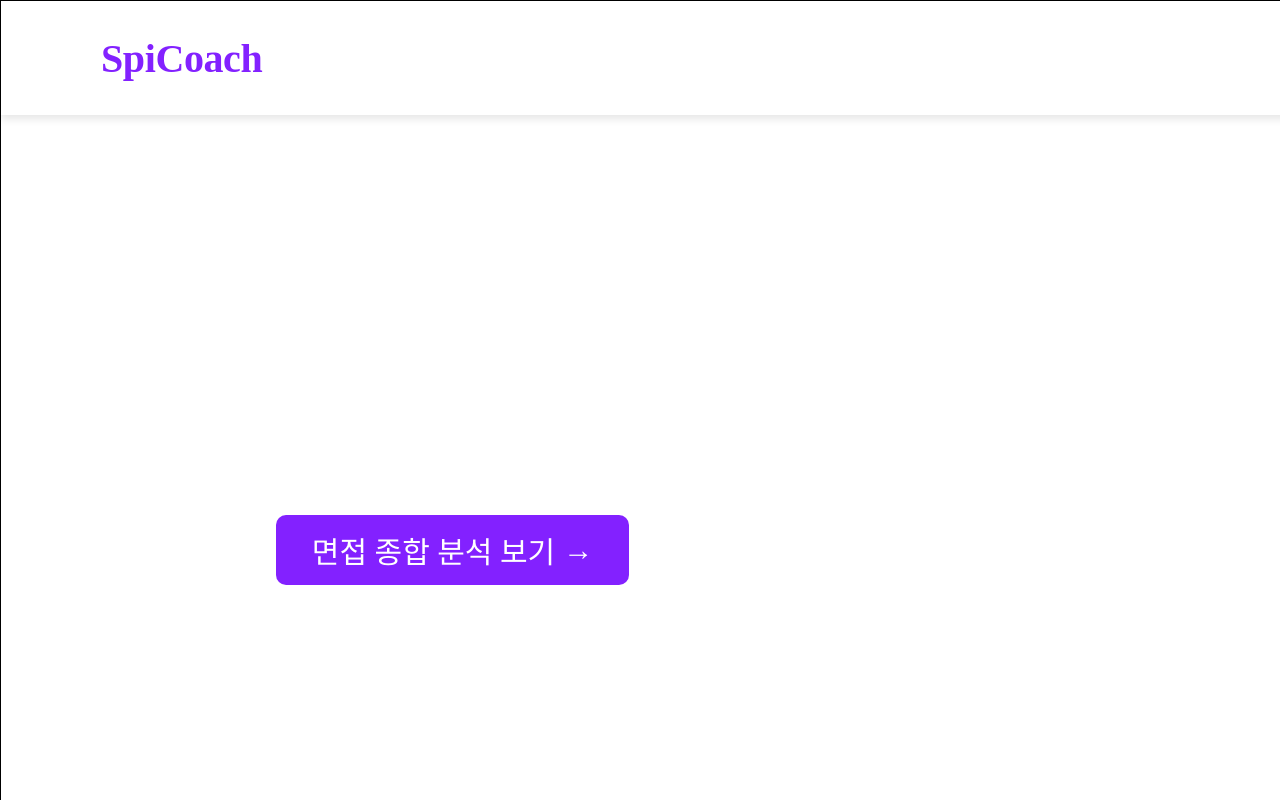
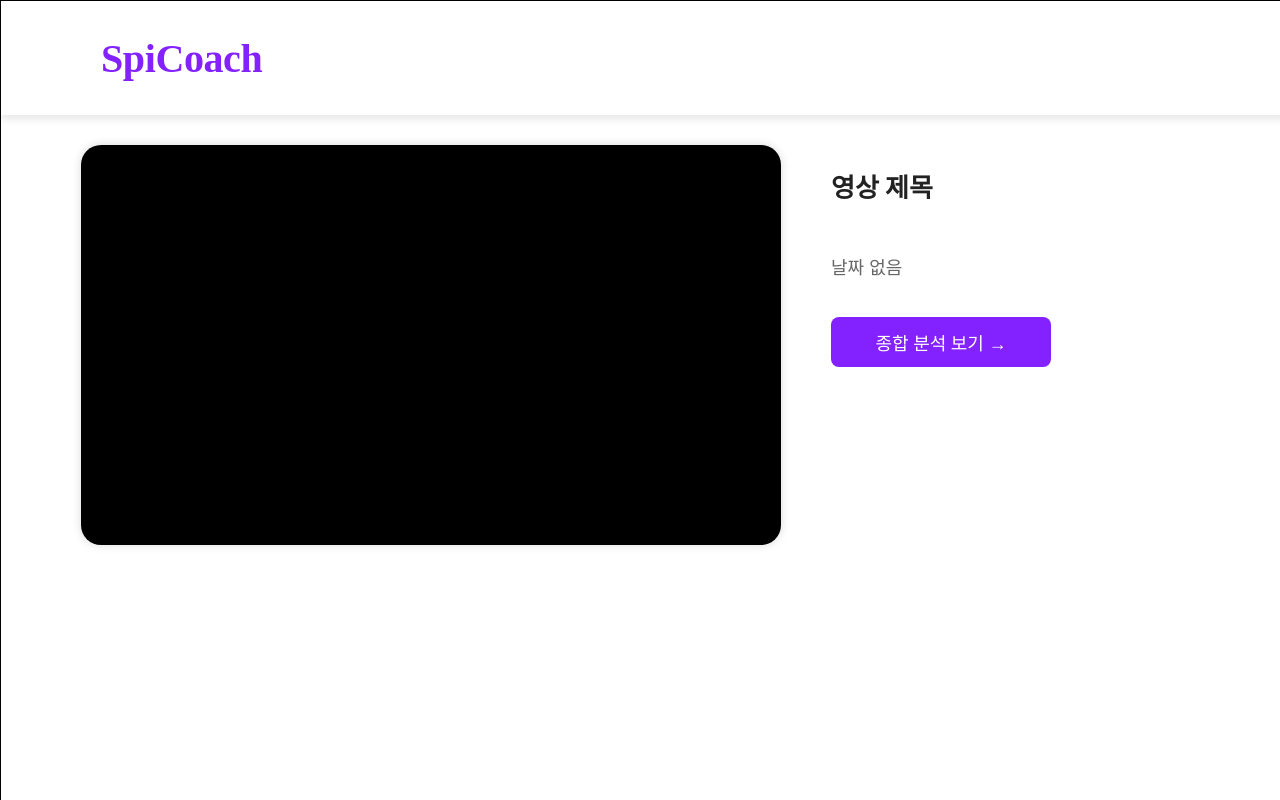
Before and after one commit to s-sumin/devcap, a React (Create React App) app in the folder capstone/: page /reviewr in a window 1280 px wide. Shown: the top 800 px of the page. Built offline with nearby package versions, Linux system fonts and the light colour scheme.

Commit message:
리뷰박스 통일 x

```diff
--- a/capstone/src/App.js
+++ b/capstone/src/App.js
@@ -28,7 +28,7 @@ function App() {
         <Route path="/question" element={<Question />} />
         <Route path="/reviewr" element={<ReviewR />} />
         <Route path="/reviews" element={<ReviewS />} />
-        <Route path="/totalReview/:analysisId" element={<TotalReview />} />
+        <Route path="/totalReview" element={<TotalReview />} />
 
       </Routes>
     </Router>
--- /dev/null
+++ b/capstone/src/api/detailReportApi.js
@@ -0,0 +1,29 @@
+// src/api/detailReportApi.js
+import axiosInstance from "./axiosInstance";
+
+export const fetchDetailedReport = async ({ id, type }) => {
+  try {
+    const endpoint =
+      type === "speech"
+        ? "/api/report/detail/speech"
+        : "/api/report/detail/interview";
+
+    const response = await axiosInstance.get(endpoint, {
+      params: { id },
+    });
+
+    console.log("✅ [fetchDetailedReport] 응답:", response.data);
+
+    return {
+      title: response.data.title,
+      date: response.data.date,
+      hlsUrl: response.data.hlsUrl,
+      feedbacks: Array.isArray(response.data.feedback)
+        ? response.data.feedback
+        : [response.data.feedback], // 단일 문자열 대응
+    };
+  } catch (err) {
+    console.error("❌ [fetchDetailedReport] 실패:", err.response?.data || err.message);
+    throw err;
+  }
+};
--- a/capstone/src/components/Question/QuestionPanel.jsx
+++ b/capstone/src/components/Question/QuestionPanel.jsx
@@ -154,7 +154,7 @@ const QuestionPanel = ({
           }
 
           navigate("/reviewR", {
-            state: { videoId, videoTitle, type },
+            state: { resumeId, videoTitle, type },
           });
         } else {
           console.log("📦 발표 상황: 영상은 업로드되지만 리뷰에는 practiceVideoId 사용");
--- a/capstone/src/components/Review/ReviewFeedback.jsx
+++ b/capstone/src/components/Review/ReviewFeedback.jsx
@@ -1,4 +1,3 @@
-// src/components/Review/ReviewFeedback.jsx
 import React from 'react';
 import styled from 'styled-components';
 import { FaMapPin } from 'react-icons/fa';
@@ -10,6 +9,10 @@ const Container = styled.div`
   border: 2px solid #8E48E8;
   background: #F7F1FF;
   padding: 30px 40px;
+`;
+
+const TimelineWrapper = styled.div`
+  margin-top: 40px;
   position: relative;
 `;
 
@@ -18,7 +21,6 @@ const Timeline = styled.div`
   height: 12px;
   background: #d8c4ff;
   border-radius: 10px;
-  margin-bottom: 30px;
 `;
 
 const Pin = styled(FaMapPin)`
@@ -50,12 +52,12 @@ const Timestamp = styled.div`
   font-weight: 600;
   padding: 6px 12px;
   border-radius: 10px;
-  margin-bottom: 15px;
+  margin: 0 0 10px 0;
   font-size: 14px;
 `;
 
 const FeedbackList = styled.ul`
-  margin-top: 10px;
+  margin-top: 0;
   padding-left: 18px;
   font-size: 17px;
   color: #333;
@@ -74,31 +76,34 @@ const ReviewFeedback = ({ videoRef, feedbackData = [] }) => {
     }
   };
 
-  if (!feedbackData.length) return null;
+  if (!Array.isArray(feedbackData) || feedbackData.length === 0) return null;
 
   return (
     <Container>
-      <Timeline>
-        {feedbackData.map((feedback, index) => (
-          <Pin
-            key={index}
-            style={{ left: feedback.left }}
-            data-time={feedback.timeLabel}
-            onClick={() => handlePinClick(feedback.seconds)}
-          />
-        ))}
-      </Timeline>
-
       {feedbackData.map((feedback, index) => (
         <div key={index} style={{ marginBottom: '24px' }}>
           <Timestamp>{feedback.timeLabel}</Timestamp>
           <FeedbackList>
-            {feedback.comments.map((text, idx) => (
-              <FeedbackContent key={idx}>{text}</FeedbackContent>
-            ))}
+            {Array.isArray(feedback.comments) &&
+              feedback.comments.map((text, idx) => (
+                <FeedbackContent key={idx}>{text}</FeedbackContent>
+              ))}
           </FeedbackList>
         </div>
       ))}
+
+      <TimelineWrapper>
+        <Timeline>
+          {feedbackData.map((feedback, index) => (
+            <Pin
+              key={index}
+              style={{ left: feedback.left }}
+              data-time={feedback.timeLabel}
+              onClick={() => handlePinClick(feedback.seconds)}
+            />
+          ))}
+        </Timeline>
+      </TimelineWrapper>
     </Container>
   );
 };
--- a/capstone/src/pages/ReviewR.jsx
+++ b/capstone/src/pages/ReviewR.jsx
@@ -6,81 +6,177 @@ import Layout from "../components/Layout";
 import Header from "../components/Header";
 import VideoPlayer from "../components/Review/VideoPlayer";
 import ReviewFeedback from "../components/Review/ReviewFeedback";
-import { fetchReviewFeedback } from "../api/reviewApi"; // ✅ 추가
+import { fetchReviewFeedback } from "../api/reviewApi";
 
-const Row = styled.div`
+const Container = styled.div`
+  padding: 30px 80px;
+`;
+
+const TopSection = styled.div`
   display: flex;
   align-items: flex-start;
   gap: 50px;
-  margin: 20px auto auto 35px;
+  margin-bottom: 60px;
+`;
+
+const VideoBox = styled.div`
+  width: 700px;
+  height: 400px;
+  border-radius: 20px;
+  overflow: hidden;
+  box-shadow: 0 0 10px rgba(0, 0, 0, 0.15);
+  background: #000;
+`;
+
+const InfoBox = styled.div`
+  display: flex;
+  flex-direction: column;
+  justify-content: center;
+  gap: 10px;
+`;
+
+const Title = styled.h2`
+  font-size: 26px;
+  font-weight: bold;
+  color: #222;
+`;
+
+const Date = styled.p`
+  font-size: 18px;
+  color: #666;
 `;
 
 const TotalReviewButton = styled.button`
-  width: 353px;
-  height: 70px;
-  padding: 0 20px;
+  width: 220px;
+  height: 50px;
   background: #8321FF;
   color: white;
   border: none;
-  border-radius: 10px;
+  border-radius: 8px;
   font-weight: 500;
+  font-family: Pretendard;
+  font-size: 18px;
   cursor: pointer;
-  font-family: Pretendard;
-  font-size: 30px;
-  display: flex;
-  align-items: center;
-  justify-content: center;
-  margin-left: 240px;
-  margin-top: 380px;
+  margin-top: 10px;
 
   &:hover {
     background: #6f1edc;
   }
 `;
 
+const FeedbackSummaryBox = styled.div`
+  width: 90%;
+  margin: 0 auto 30px;
+  border-radius: 20px;
+  background: #f7f1ff;
+  border: 2px solid #8e48e8;
+  padding: 30px 40px;
+`;
+
+const SummaryTitle = styled.h3`
+  font-size: 20px;
+  font-weight: 600;
+  margin-bottom: 10px;
+`;
+
+const SummaryList = styled.ul`
+  padding-left: 20px;
+  font-size: 17px;
+  color: #444;
+  line-height: 1.7;
+`;
+
+const SummaryItem = styled.li`
+  margin-bottom: 6px;
+`;
+
 const ReviewR = () => {
   const location = useLocation();
   const navigate = useNavigate();
-  const { videoId, videoTitle } = location.state || {};
+  const {
+    resumeId,     // ✅ videoId 대신 resumeId로 받음
+    videoTitle,
+    type = "resume",
+  } = location.state || {};
+
   const videoRef = useRef(null);
   const [feedbackData, setFeedbackData] = useState([]);
+  const [feedbacks, setFeedbacks] = useState([]);
+  const [title, setTitle] = useState("");
+  const [date, setDate] = useState("");
+  const [hlsUrl, setHlsUrl] = useState("");
 
   useEffect(() => {
-    console.log("🎬 [ReviewR] 영상 정보 확인");
-    console.log("📦 videoId:", videoId);
-    console.log("📦 videoType:", "resume");
+    console.log("🚀 useEffect 진입");
+    console.log("🧾 전달된 props:", { resumeId, type });
 
     const loadFeedback = async () => {
       try {
-        const data = await fetchReviewFeedback({ videoId, type: "resume" });
-        console.log("📝 불러온 피드백 데이터:", data);
-        setFeedbackData(data);
-      } catch (error) {
-        console.warn("⚠️ 피드백 데이터를 불러오지 못했습니다.");
+        console.log("📡 fetchReviewFeedback 호출");
+        const result = await fetchReviewFeedback({ id: resumeId, type });
+        console.log("✅ [ReviewR] 응답:", result);
+
+        setTitle(result.title);
+        setDate(result.date);
+        setFeedbackData(result.feedbackData || []);
+        setFeedbacks(result.feedbacks || []);
+        setHlsUrl(result.hlsUrl || "");
+      } catch (err) {
+        console.warn("⚠️ 리뷰 피드백 로딩 실패:", err);
+        setTitle(videoTitle || "제목 없음");
+        setDate("날짜 없음");
       }
     };
 
-    if (videoId) {
+    if (resumeId && type) {
       loadFeedback();
     }
-  }, [videoId]);
+  }, [resumeId, type, videoTitle]);
 
   const handleNavigateToTotal = () => {
     navigate("/totalreview", {
-      state: { videoId, videoTitle, type: "resume" }, // ⛔️ type이 "speech"로 되어 있음. "resume"으로 바꿔야 할 수도 있음
+      state: { id: resumeId, videoTitle, type },
     });
   };
 
   return (
     <Layout>
       <Header />
-      <Row>
-        <VideoPlayer videoId={videoId} videoType="resume" videoRef={videoRef} />
-        <TotalReviewButton onClick={handleNavigateToTotal}>
-          면접 종합 분석 보기 <span style={{ marginLeft: "8px" }}>→</span>
-        </TotalReviewButton>
-      </Row>
-      <ReviewFeedback videoRef={videoRef} feedbackData={feedbackData} />
+      <Container>
+        <TopSection>
+          <VideoBox>
+            <VideoPlayer
+              hlsUrl={hlsUrl}
+              videoId={resumeId}
+              videoType={type}
+              videoRef={videoRef}
+            />
+          </VideoBox>
+
+          <InfoBox>
+            <Title>{title || "영상 제목"}</Title>
+            <Date>{date || "날짜 없음"}</Date>
+            <TotalReviewButton onClick={handleNavigateToTotal}>
+              종합 분석 보기 →
+            </TotalReviewButton>
+          </InfoBox>
+        </TopSection>
+
+        {feedbacks.length > 0 && (
+          <FeedbackSummaryBox>
+            <SummaryTitle>종합 피드백</SummaryTitle>
+            <SummaryList>
+              {feedbacks.map((line, idx) => (
+                <SummaryItem key={idx}>{line}</SummaryItem>
+              ))}
+            </SummaryList>
+          </FeedbackSummaryBox>
+        )}
+
+        {feedbackData.length > 0 && (
+          <ReviewFeedback videoRef={videoRef} feedbackData={feedbackData} />
+        )}
+      </Container>
     </Layout>
   );
 };
--- a/capstone/src/pages/ReviewS.jsx
+++ b/capstone/src/pages/ReviewS.jsx
@@ -116,6 +116,7 @@ const ReviewS = () => {
         const result = await fetchReviewFeedback({ id: speechId, type });
         console.log("✅ fetchReviewFeedback 응답:", result);
 
+
         setTitle(result.title);
         setDate(result.date);
         setFeedbackData(result.feedbackData || []);
--- a/capstone/src/pages/TotalReview.jsx
+++ b/capstone/src/pages/TotalReview.jsx
@@ -4,7 +4,8 @@ import Layout from "../components/Layout";
 import Header from "../components/Header";
 import ReviewFeedbackList from "../components/TotalReview/ReviewFeedbackList";
 import ButtonSection from "../components/TotalReview/ButtonSection";
-import axios from "axios";
+import { useLocation } from "react-router-dom";
+import { fetchDetailedReport } from "../api/detailReportApi";
 
 const Container = styled.div`
   width: 1600px;
@@ -32,14 +33,23 @@ const Message = styled.div`
 `;
 
 const TotalReview = () => {
+  const location = useLocation();
+  const { id, type } = location.state || {};
+
   const [feedbackData, setFeedbackData] = useState(null);
   const [error, setError] = useState(false);
 
   useEffect(() => {
     const fetchFeedback = async () => {
+      if (!id || !type) {
+        console.warn("⛔ id 또는 type이 전달되지 않았습니다.", { id, type });
+        setError(true);
+        return;
+      }
+
       try {
-        const response = await axios.get(`${process.env.REACT_APP_API_URL}/api/review/total`);
-        setFeedbackData(response.data);
+        const result = await fetchDetailedReport({ id, type });
+        setFeedbackData(result);
       } catch (err) {
         console.error("❌ 서버 요청 실패:", err);
         setError(true);
@@ -47,7 +57,7 @@ const TotalReview = () => {
     };
 
     fetchFeedback();
-  }, []);
+  }, [id, type]);
 
   return (
     <Layout>
@@ -62,7 +72,7 @@ const TotalReview = () => {
           <Message>로딩 중입니다...</Message>
         ) : (
           <>
-            <Title>{feedbackData.videoTitle}의 종합 분석 결과</Title>
+            <Title>{feedbackData.title}의 종합 분석 결과</Title>
             <ReviewFeedbackList feedbacks={feedbackData.feedbacks || []} />
           </>
         )}
```
